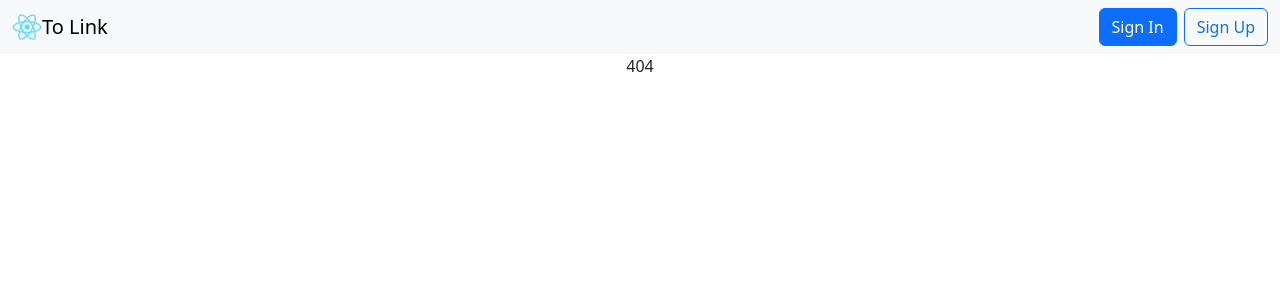
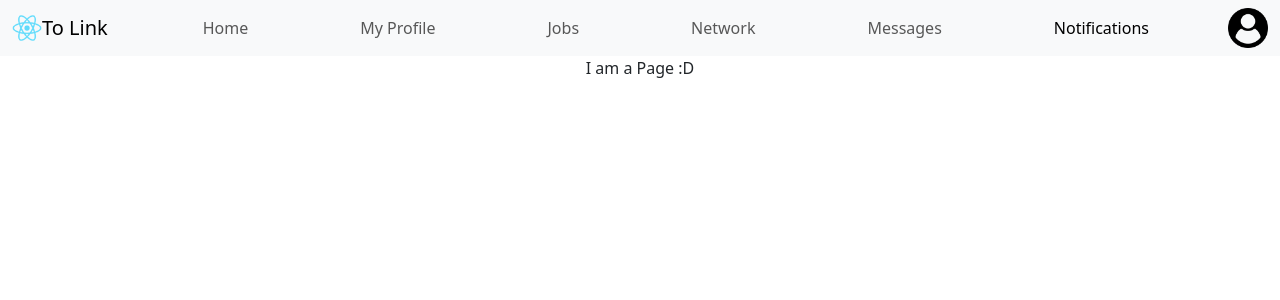
Before and after one commit to DPorichis/to-link, a React (Create React App) app: page /user/notifications in a window 1280 px wide. Before the commit this address had no page. Shown: the top 300 px of the page. Built offline with nearby package versions, Linux system fonts and the light colour scheme.

Commit message:
Notification Struct Added

```diff
--- a/src/App.js
+++ b/src/App.js
@@ -15,6 +15,7 @@ import NetworkPGU from './Pages/User/NetworkPGU';
 
 import AccountViewPGA from './Pages/Admin/AccountViewPGA';
 import AdminDashboardPGA from './Pages/Admin/AdminDashboardPGA';
+import NotificationsPGU from './Pages/User/NotificationsPGU';
 
 function App() {
   return (
@@ -28,6 +29,7 @@ function App() {
               <Route path="messages" element={<MessagesPGU />} />
               <Route path="profile" element={<MyProfilePGU />} />
               <Route path="network" element={<NetworkPGU />} />
+              <Route path="notifications" element={<NotificationsPGU />} />
             </Route>
             <Route path="admin" >
               <Route index element={<AdminDashboardPGA />} />
--- a/src/Components/Header.js
+++ b/src/Components/Header.js
@@ -62,6 +62,9 @@ function Header(props) {
                         <li class="nav-item mx-5">
                             <a class={props.act !== 'messages' ? "nav-link" : "nav-link active"} href="/user/messages">Messages</a>
                         </li>
+                        <li class="nav-item mx-5">
+                            <a class={props.act !== 'notif' ? "nav-link" : "nav-link active"} href="/user/notifications">Notifications</a>
+                        </li>
                         </ul>
                         </div>
                     </div>
--- /dev/null
+++ b/src/Pages/User/NotificationsPGU.js
@@ -0,0 +1,12 @@
+import React from "react";
+import Header from "../../Components/Header";
+
+function NotificationsPGU(props) {
+    return (
+        <div>
+            <Header log='user' act='notif'/>
+            I am a Page :D
+        </div>
+    );
+}
+export default NotificationsPGU;
```
